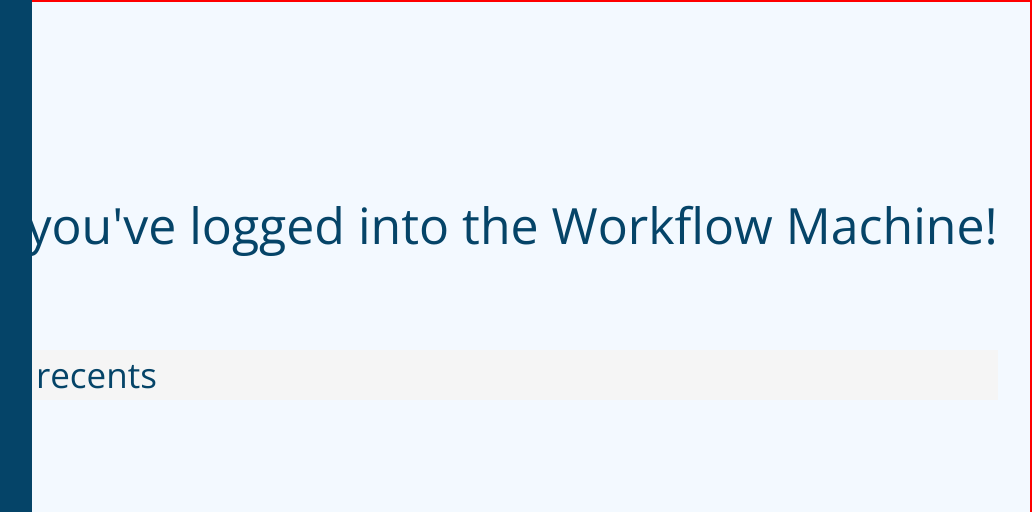
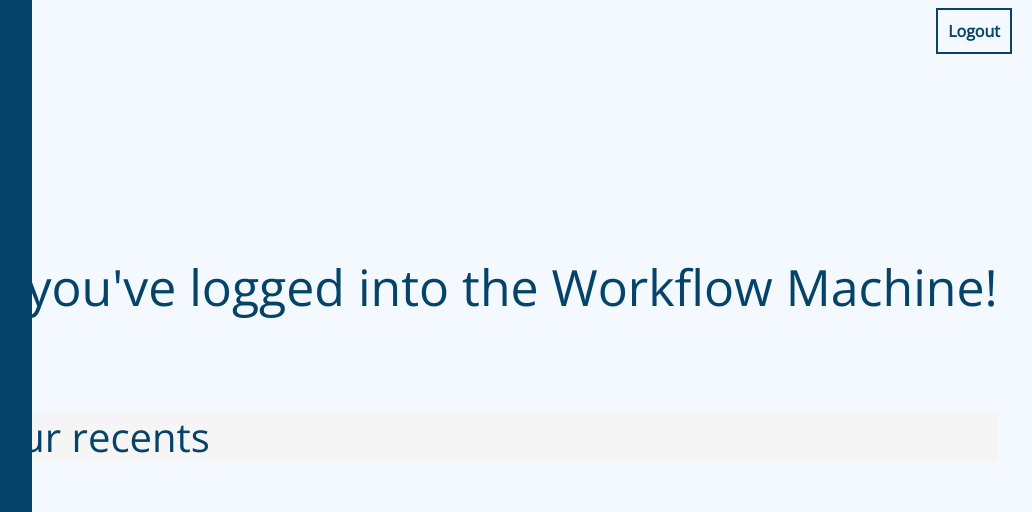
Before and after one commit to courthub74/codemagazine, a plain HTML site: page sidebar/sidebar.html in a window 1280 px wide. Shown: the top 512 px of the page, 248-1280 px from the left. Drawn offline with nearby package versions, Linux system fonts and the light colour scheme.

Commit message:
logout interim button

```diff
--- a/sidebar/sidebar.css
+++ b/sidebar/sidebar.css
@@ -71,13 +71,26 @@ body {
     display: inline-block;
 }
 
+/* LOGOUT */
+.logout {
+    text-align: right;
+    padding: 20px;
+    font-weight: bold;
+}
+
+.logout a {
+    color:  rgb(5, 68, 104);
+    border: 2px rgb(5, 68, 104) solid;
+    padding: 10px;
+}
+
 /* PAGE */
 .page {
     display: flex;
     justify-content: center;
     align-items: center;
     text-align: center;
-    border: 2px solid red;
+    /* border: 2px solid red; */
     height: 100vh;
 }
 
@@ -94,7 +107,7 @@ body {
 }
 
 .recents {
-    font-size: 35px;
+    font-size: 40px;
     text-align: left;
     color: rgb(5, 68, 104);
     background-color: #F5F5F5;
--- a/sidebar/sidebar.html
+++ b/sidebar/sidebar.html
@@ -49,12 +49,13 @@
         </div>
     </div>
 
+    <!-- Interim Logout Button -->
+    <div class="logout">
+        <a href="#">Logout</a>
+    </div>
+
     <!-- PAGE -->
     <div class="page">
-
-        <div class="logo">
-
-        </div>
 
         <div class="pagestuff">
             <div class="header">Courtney, you've logged into the Workflow Machine!</div>
```
